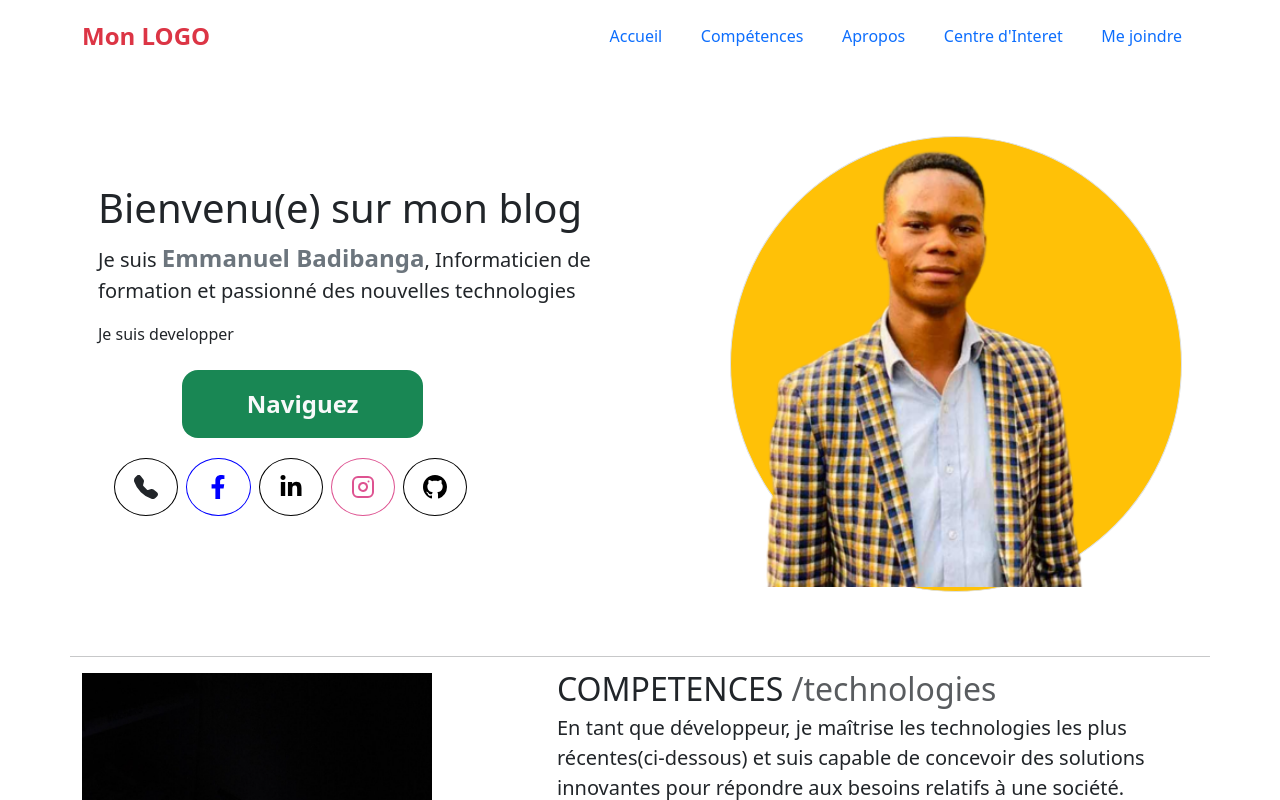
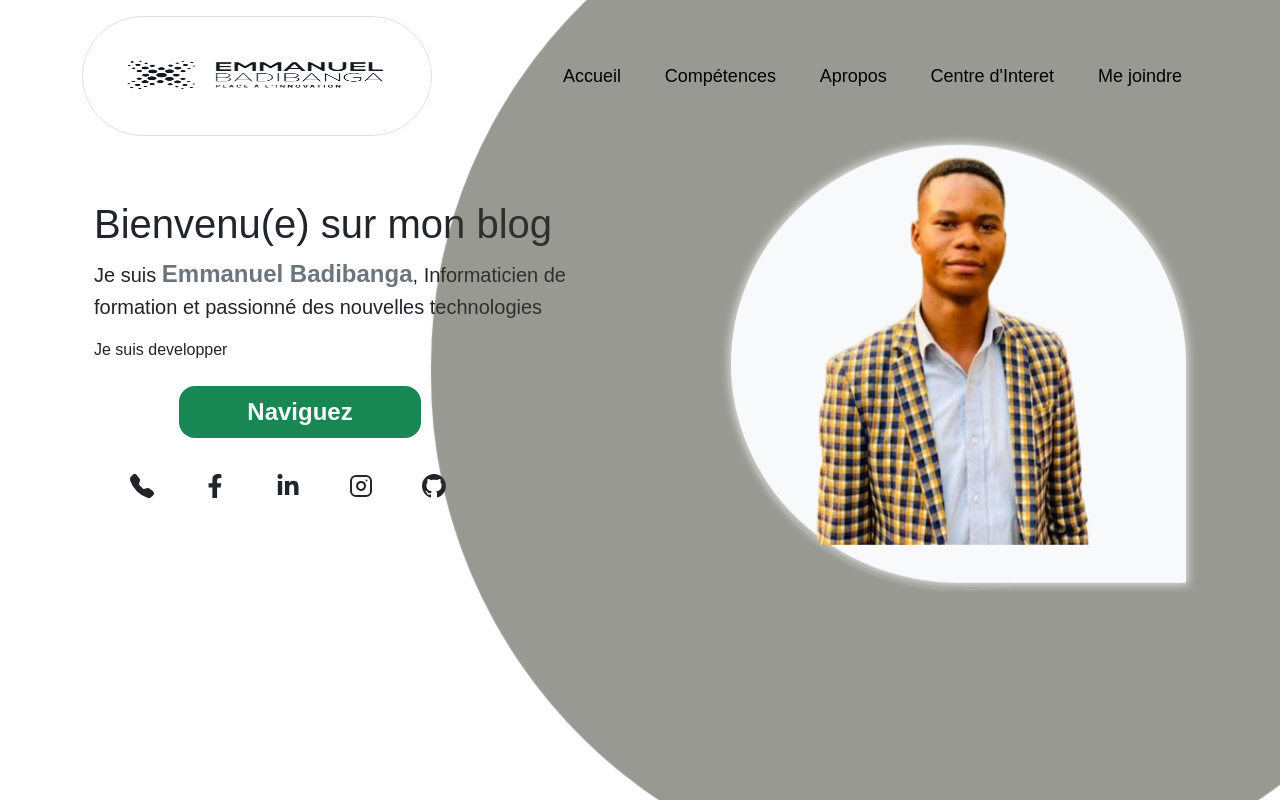
Before and after one commit to leprodigeEmmabdb/emmanuelbdb, a React (Create React App) app in the folder blog/: page / in a window 1280 px wide. Shown: the top 800 px of the page. Built offline with nearby package versions, Linux system fonts and the light colour scheme.

Commit message:
modification du style banner(color)

```diff
--- a/blog/package.json
+++ b/blog/package.json
@@ -6,6 +6,7 @@
     "@testing-library/jest-dom": "^5.16.5",
     "@testing-library/react": "^13.4.0",
     "@testing-library/user-event": "^13.5.0",
+    "framer-motion": "^10.12.4",
     "react": "^18.2.0",
     "react-bootstrap": "^2.7.4",
     "react-dom": "^18.2.0",
--- a/blog/src/App.css
+++ /dev/null
@@ -1,38 +0,0 @@
-.App {
-  text-align: center;
-}
-
-.App-logo {
-  height: 40vmin;
-  pointer-events: none;
-}
-
-@media (prefers-reduced-motion: no-preference) {
-  .App-logo {
-    animation: App-logo-spin infinite 20s linear;
-  }
-}
-
-.App-header {
-  background-color: #282c34;
-  min-height: 100vh;
-  display: flex;
-  flex-direction: column;
-  align-items: center;
-  justify-content: center;
-  font-size: calc(10px + 2vmin);
-  color: white;
-}
-
-.App-link {
-  color: #61dafb;
-}
-
-@keyframes App-logo-spin {
-  from {
-    transform: rotate(0deg);
-  }
-  to {
-    transform: rotate(360deg);
-  }
-}
--- a/blog/src/App.js
+++ b/blog/src/App.js
@@ -17,10 +17,10 @@ function App() {
       <Navbar />
       </div>
       <Banner/>
-      <Skills/>
+      {/* <Skills/>
       <About />
       <FocusPoint/>
-      <Contact/>
+      <Contact/> */}
 
 
 
--- a/blog/src/assets/css/monstyle.css
+++ b/blog/src/assets/css/monstyle.css
@@ -1,62 +1,57 @@
+*{
+    font-family:Arial, Helvetica, sans-serif !important;
+}
 .plus{
     display: inline-flex;
     flex-direction: column;
     justify-content: center;
     align-content: center;
 }
-.infoline{
-    background-color: #135f3b !important;
-}
-#facebook:hover{
-    border: 1px solid #fff;
-    background-color: blue;
-    color: #fff;
-    cursor: pointer;
-}
-#facebook{
-    border-left: 1px solid #fff;
-    color: blue;
-    border: 1px solid blue;
-    transition: 1s ;
-}
-#linkdin:hover{
-    border: 1px solid #fff;
-    background-color: #000;
-    color: #fff;
-    cursor: pointer;
-}
-#linkdin{
-    color: #000;
-    border: 1px solid #000;
-    transition: 1s ;
-}
-#instagram:hover{
-    border: 1px solid #fff;
-    background-color: #DE5391;
-    color: #fff;
-    cursor: pointer;
-}
-#instagram{
-    color: #DE5391;
-    border: 1px solid #DE5391;
-    transition: 1s ;
-}
-#github:hover{
-    border: 1px solid #fff;
-    background-color: #000;
-    color: #fff;
-    cursor: pointer;
-}
-#github{
-    color: #000;
-    border: 1px solid #000;
-    transition: 1s ;
-}
-#call{
-    border: 1px solid #000;
-    transition: 0.3s ease-in;
-}
+
+
 
 #mesliens{
     overflow: hidden;
 }
+/* #navbarSupportedContent li::after{
+    content: '';
+    border-bottom: 20px solid red;
+    padding: 0px 100px;
+    margin-top: -50px;
+} */
+#navbarSupportedContent li a{
+    color: black !important;
+    font-size: 18px;
+    text-transform:inherit;
+    font-family:Arial, Helvetica, sans-serif;
+    transition: 1s all;
+}
+#navbarSupportedContent li a:hover{
+    color: green !important;
+
+}
+#blocProfile{
+    display: flex;
+    justify-content: center;
+    align-content: center;
+    background-color:#3a3b2e85  ;
+    /* animation: anime-logo-profil 2s linear infinite alternate-reverse; */
+    box-shadow: 0px 0px 1px 300px #3a3b2e85;
+}
+#logoProfile{
+    border-bottom-right-radius: 0% !important;
+    box-shadow: 0px 0px 10px 2px #ffffffb0;
+    display: flex;
+    justify-content: center;
+    align-content: center;
+    animation: anime-logo-profil 2s linear infinite alternate-reverse;
+
+}
+@keyframes  anime-logo-profil {
+    from{
+        transform:translateY(-15px);
+    }
+    to{
+        transform: translateY(15px);
+    }
+}
--- a/blog/src/index.css
+++ /dev/null
@@ -1,13 +0,0 @@
-body {
-  margin: 0;
-  font-family: -apple-system, BlinkMacSystemFont, 'Segoe UI', 'Roboto', 'Oxygen',
-    'Ubuntu', 'Cantarell', 'Fira Sans', 'Droid Sans', 'Helvetica Neue',
-    sans-serif;
-  -webkit-font-smoothing: antialiased;
-  -moz-osx-font-smoothing: grayscale;
-}
-
-code {
-  font-family: source-code-pro, Menlo, Monaco, Consolas, 'Courier New',
-    monospace;
-}
--- a/blog/src/index.js
+++ b/blog/src/index.js
@@ -1,6 +1,5 @@
 import React from 'react';
 import ReactDOM from 'react-dom/client';
-import './index.css';
 import App from './App';
 import reportWebVitals from './reportWebVitals';
 
--- a/blog/src/templates/Banner.js
+++ b/blog/src/templates/Banner.js
@@ -5,8 +5,7 @@ import {FaLinkedinIn} from "react-icons/fa";
 import {BsGithub} from "react-icons/bs";
 import {BsFillTelephoneFill} from "react-icons/bs";
 import '../assets/css/monstyle.css';
-import { setState } from 'react';
-import { Route } from 'react-router';
+
 import { Typed } from "react-typed";
 
 
@@ -44,13 +43,13 @@ const Banner=(event)=>{
 
     return(
 
-        <div className="d-flex my-5 container justify-content-between flex-wrap p-3 " id='Banner'>
+        <div className="d-flex container justify-content-between flex-wrap " id='Banner'>
             <div className='col-lg-6 col-8 my-5 col-sm '>
                 <h1>Bienvenu(e) sur mon blog</h1>
                 <p className='fs-5'>Je suis <span className='navbar-brand text-secondary fw-bold fs-4' >Emmanuel Badibanga</span>, Informaticien de formation et passionné  des nouvelles technologies</p>
                 <p>Je suis  developper <handleTyped/></p>
                 <div className='col-lg-8 col-8 fs-4 m-4'>
-                    <div className="mx-auto p-3 rounded-4 bg-success col-8 my-3 text-center colg-lg-8 text-light fw-bold">
+                    <div className="mx-auto p-2 rounded-4 bg-success col-8 my-3 text-center colg-lg-6 text-light fw-bolder">
                     Naviguez
                     </div>
                     <div className="row col-lg-12  px-8" id='mesliens'>
@@ -66,8 +65,10 @@ const Banner=(event)=>{
 
                 </div>
             </div>
-            <div className=' offset-1 col-lg-5 col-10  rounded-circle bg-warning border' >
-                <img src={profileIcon} alt="" className='image-fluide ' width={400} height={450}/>
+            <div className=' offset-1 col-lg-5 col-10  rounded-circle  'id='blocProfile'  >
+                <div className="rounded-circle bg-light col-lg-12  " id='logoProfile' >
+                <img src={profileIcon} alt="" className='image-fluide ' width={345} height={400}/>
+                </div>
             </div>
         </div>
     )
--- a/blog/src/templates/Navabar.js
+++ b/blog/src/templates/Navabar.js
@@ -1,14 +1,14 @@
-import App from '../App.css';
-import style from'../assets/style.css';
+import '../assets/css/monstyle.css';
+import logo from '../assets/logo.png'
 const Navbar=()=>{
     return (
-        <nav className='navbar justify-content-between navbar-expand-lg'>
-            <div className='navbar nav-brand  text-danger fs-4 fw-bold col-sm'><a href='' className='nav-link'>Mon LOGO</a></div>
+        <nav className='navbar justify-content-between navbar-expand-lg '>
+            <div className='navbar  col-lg-4 '><a href='' className='nav-link' ><img src={logo} alt="" width={350} height={120} className='border rounded-pill' /></a></div>
             <button className="navbar-toggler" type="button" data-bs-toggle="collapse" data-bs-target="#navbarSupportedContent" aria-controls="navbarSupportedContent" aria-expanded="false" aria-label="Toggle navigation">
             <span className="navbar-toggler-icon"></span>
           </button>
-            <ul className='collapse navbar-collapse navbar nav col-lg-1 ' id='navbarSupportedContent'>
-                <li className="nav-item"><a href="#Banner" className="nav-link active">Accueil</a></li>
+            <ul className='collapse navbar-collapse navbar nav col-lg-1 offset-1 ' id='navbarSupportedContent'>
+                <li className="nav-item "><a href="#Banner" className="nav-link active  ">Accueil</a></li>
                 <li className="nav-item"><a href="#Skills" className="nav-link ">Compétences</a></li>
                 <li  className="nav-item"><a href="#About" className="nav-link ">Apropos</a></li>
                 <li className="nav-item"><a href="#FocusPoint" className="nav-link ">Centre d'Interet</a></li>
```
Also changed, not shown: blog/src/assets/logo.png (added), 1 other file (tests, documents, lock files or other folders).
